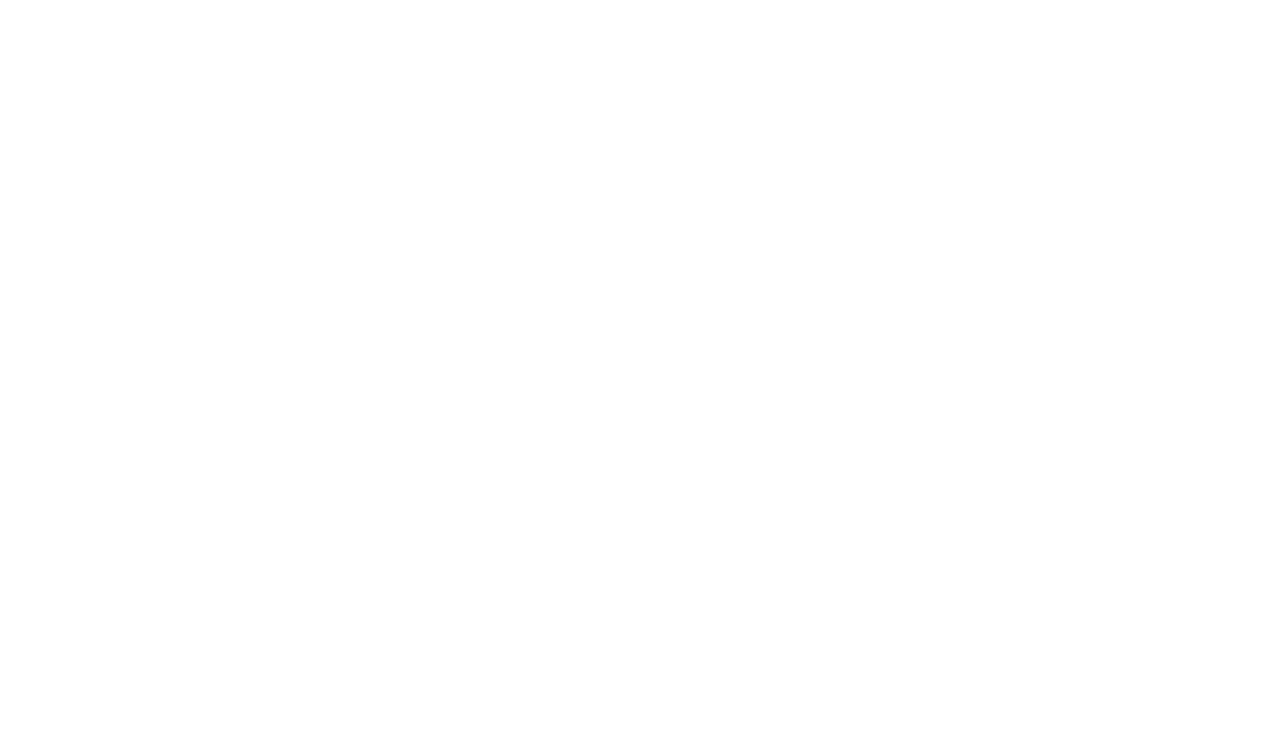
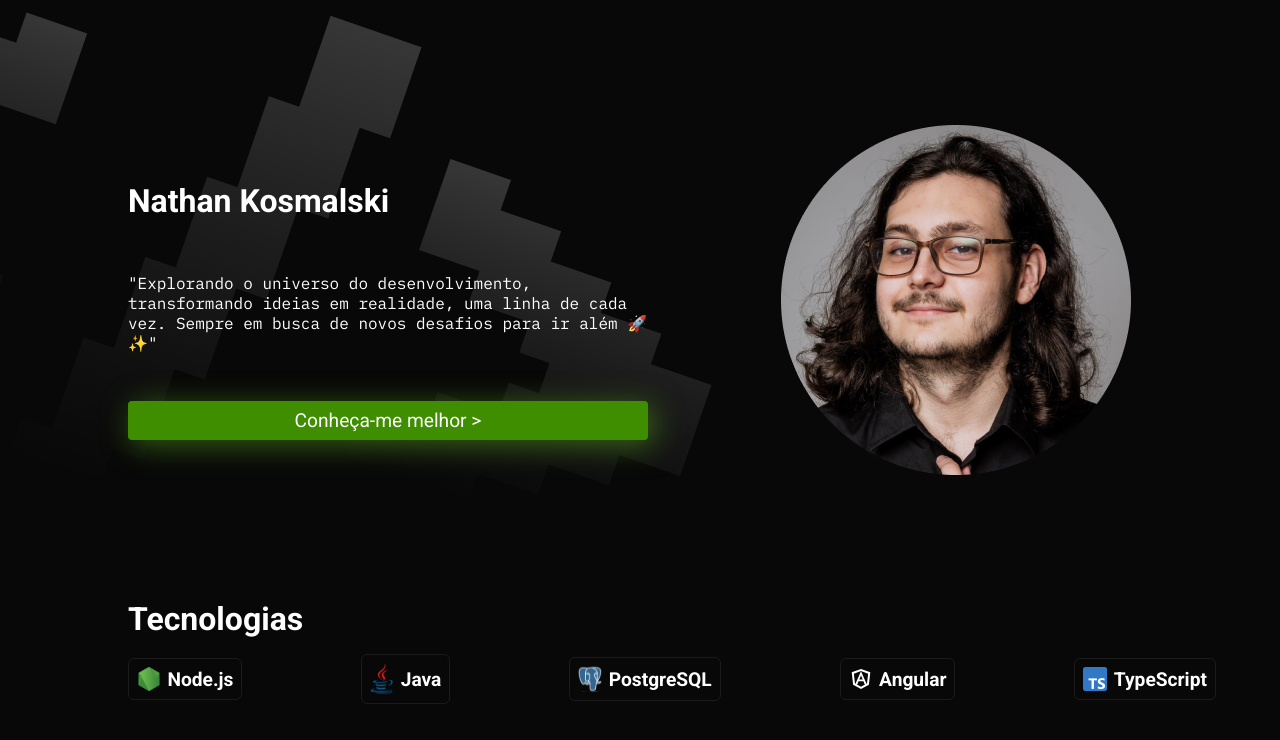
Before and after one commit to nathan-kos/portfolio, an Angular app: page /home in a window 1280 px wide. Shown: the top 740 px of the page. Built offline with nearby package versions, Linux system fonts and the light colour scheme.

Commit message:
feat: about me on home componente

```diff
--- a/src/app/components/view/home/home.component.html
+++ b/src/app/components/view/home/home.component.html
@@ -0,0 +1 @@
+<app-about-me></app-about-me>
```
Also changed, not shown: src/app/components/view/home/home.component.ts (+4 -5 lines).
